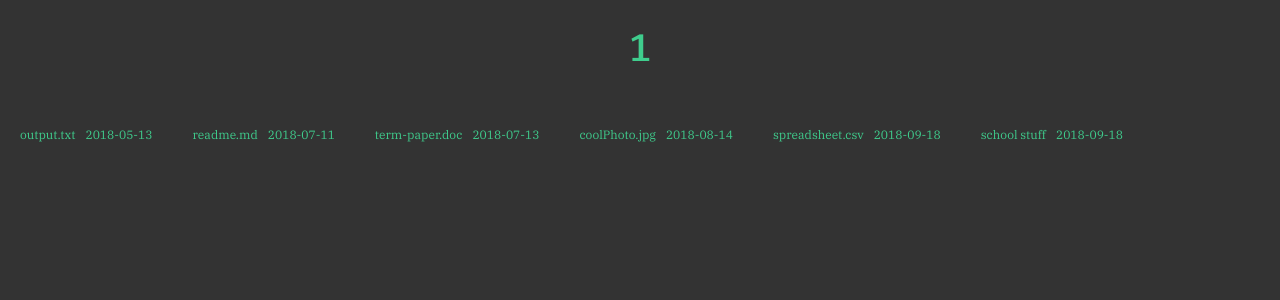
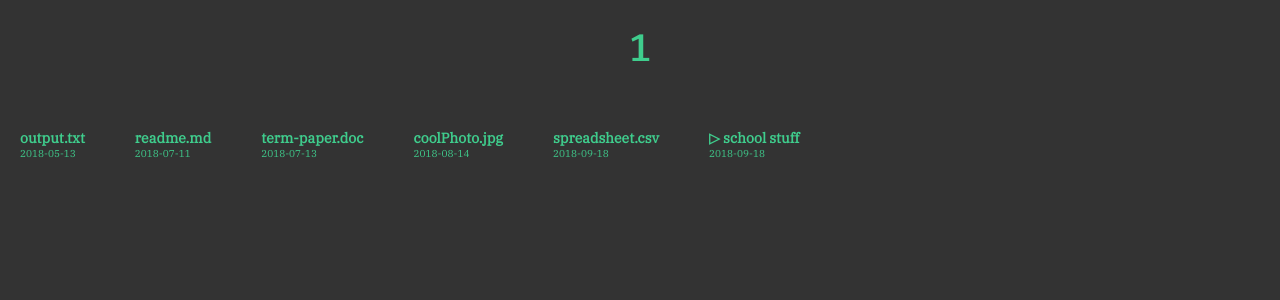
Before and after one commit to nangelos/node-cloud, a React (Create React App) app in the folder front/: page /1 in a window 1280 px wide. Shown: the top 300 px of the page. Built offline with nearby package versions, Linux system fonts and the light colour scheme; the HTML template or start-up script is replaced by a standard one.

Commit message:
[FilesPage] Adds nicer UI for browsing files

```diff
--- a/front/src/components/UserPage/components/FilesList.js
+++ b/front/src/components/UserPage/components/FilesList.js
@@ -1,6 +1,7 @@
 import React, { Component } from 'react'
 import styled from 'styled-components'
-import { Link } from 'react-router-dom'
+import { Link, withRouter } from 'react-router-dom'
+import { orderBy } from 'lodash'
 
 const FilesWrapper = styled.div`
   display: flex;
@@ -9,33 +10,72 @@ const FilesWrapper = styled.div`
 `
 const DescriptionWrapper = styled.div`
   display: flex;
+  flex-direction: column;
   margin: 20px;
   font-size: 12px;
-  justify-content: space-between;
+  justify-content: flex-start;
   color: ${p => p.theme.primaryColor};
   align-items: baseline;
+  p {
+    font-size: 10px;
+    margin: 0;
+  }
 `
-const StyledLink = styled(Link)`
-  font-size: 12px;
-  text-decoration: none;
-  color: ${p => p.theme.primaryColor};
+const FileName = styled.h3`
+  cursor: pointer;
+  margin-bottom: 0;
+  margin-right: 10px;
 `
+
 class FilesList extends Component {
+  state = {
+    open: []
+  }
+
+  openFile = file => {
+    const { history, match: { params, url } } = this.props
+    history.push(`${url}/${file.directoryName ? file.directoryName : file.fileName}`)
+    return (
+      file.directoryName &&
+      this.setState(s => ({
+        open: s.open.includes(file.directoryName)
+          ? s.open.filter(name => name !== file.directoryName)
+          : [...s.open, file.directoryName]
+      }))
+    )
+  }
+
+  getOpenSymbol = directoryName => {
+    const { open } = this.state
+    return open.includes(directoryName) ? '▼' : '▷'
+  }
+
   render() {
-        const { files } = this.props
+    const { files, history, match: { params, url } } = this.props
+    const { open } = this.state
     return (
       <FilesWrapper>
-          {files.map((file, i) => (
+        {orderBy(files, 'dateModified').map((file, i) => (
           <DescriptionWrapper key={i}>
-              <StyledLink to={file.directoryName ? file.directoryName : file.fileName} style={{ marginRight: '10px' }}>
-                {file.directoryName ? file.directoryName : file.fileName}
-              </StyledLink>
+            <FileName onClick={() => this.openFile(file)}>
+              {file.directoryName
+                ? `${this.getOpenSymbol(file.directoryName)}${' '}${file.directoryName}`
+                : file.fileName}
+            </FileName>
             <p>{file.dateModified}</p>
+            {file.files &&
+              open.includes(file.directoryName) &&
+              orderBy(file.files, 'dateModified').map(f => (
+                <div key={f.fileName}>
+                  <FileName>{f.fileName}</FileName>
+                  <p>{f.dateModified}</p>
+                </div>
+              ))}
           </DescriptionWrapper>
         ))}
       </FilesWrapper>
     )
   }
+}
 
-}
-    export default FilesList
+export default withRouter(FilesList)
--- a/front/src/components/UserPage/index.js
+++ b/front/src/components/UserPage/index.js
@@ -14,29 +14,32 @@ const testFiles = [
   { fileName: 'term-paper.doc', dateModified: '2018-07-13' },
   { fileName: 'coolPhoto.jpg', dateModified: '2018-08-14' },
   { fileName: 'spreadsheet.csv', dateModified: '2018-09-18' },
-  { directoryName: 'school stuff', dateModified: '2018-09-18', files: [
+  {
+    directoryName: 'school stuff',
+    dateModified: '2018-09-18',
+    files: [
       { fileName: 'assignment1.docx', dateModified: '2017-06-25' },
       { fileName: 'BUS 1011 Final Paper.docx', dateModified: '2016-3-22' }
-] }
     ]
+  }
+]
+
 class UserPage extends Component {
   state = {
     filePath: ''
   }
   componentDidMount() {
-        const { location: {pathname} } = this.props
-        console.log(this.props)
-        this.setState({ filePath: pathname.replace('/','') })
+    const { location: { pathname } } = this.props
+    this.setState({ filePath: pathname.replace('/', '') })
   }
   componentDidUpdate(prevProps) {
     if (prevProps.match.params !== this.props.match.params) {
-        const { location: { pathname }} = this.props
-            this.setState({filePath: pathname.replace('/','') })
+      const { location: { pathname } } = this.props
+      this.setState({ filePath: pathname.replace('/', '') })
     }
-
   }
   render() {
-    const {filePath} = this.state
+    const { filePath } = this.state
     return (
       <Fragment>
         <PathHeader>{filePath}</PathHeader>
--- a/front/src/components/WelcomePage.js
+++ b/front/src/components/WelcomePage.js
@@ -8,6 +8,13 @@ const StyledHeader = styled.header`
   color: ${p => p.theme.primaryColor};
 `
 
+const ButtonContainer = styled.div`
+  display: flex;
+  width: 85%;
+  margin: auto;
+  justify-content: space-around;
+`
+
 const WelcomePage = ({ history }) => {
   const jumpTo = string => history.push(string)
   return (
@@ -15,12 +22,14 @@ const WelcomePage = ({ history }) => {
       <StyledHeader>
         <h1>Welcome to Tanta Cloud</h1>
       </StyledHeader>
+      <ButtonContainer>
         <Button color="primaryColor" size="xl" inverted onClick={() => jumpTo('/login')}>
           Login
         </Button>
         <Button color="secondaryColor" size="xl" onClick={() => jumpTo('/signup')}>
           Sign up
         </Button>
+      </ButtonContainer>
     </Fragment>
   )
 }
```
Also changed, not shown: 1 other file (tests, documents, lock files or other folders). Lines whose indentation alone changed are shown as unchanged.
